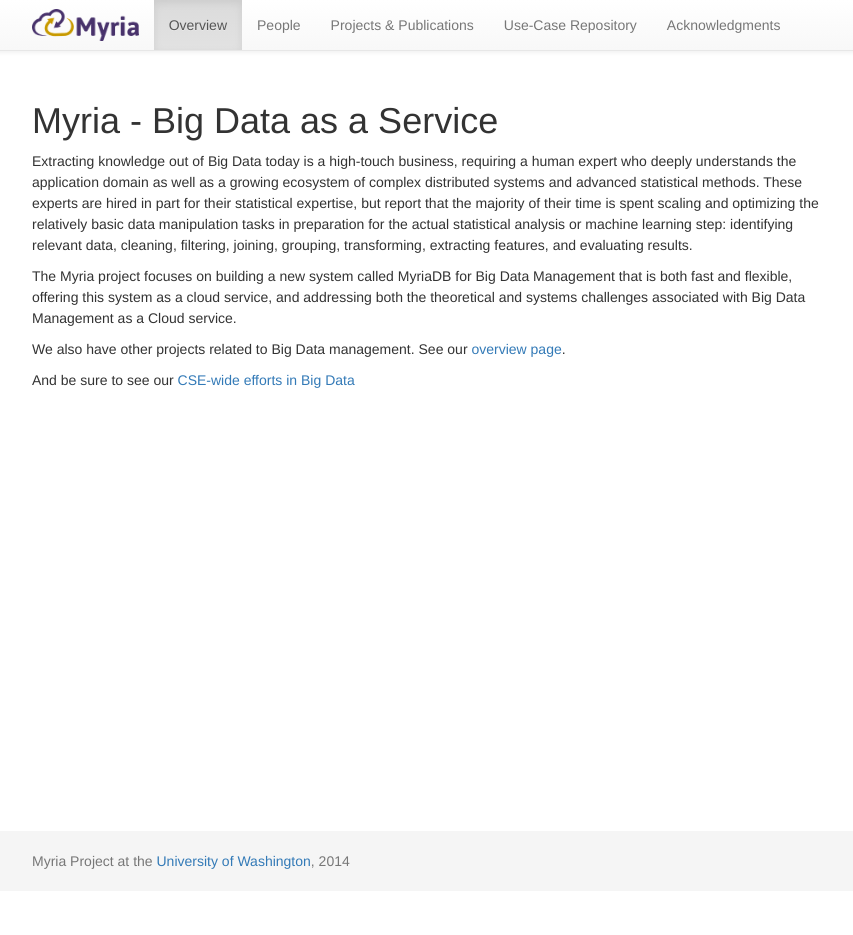
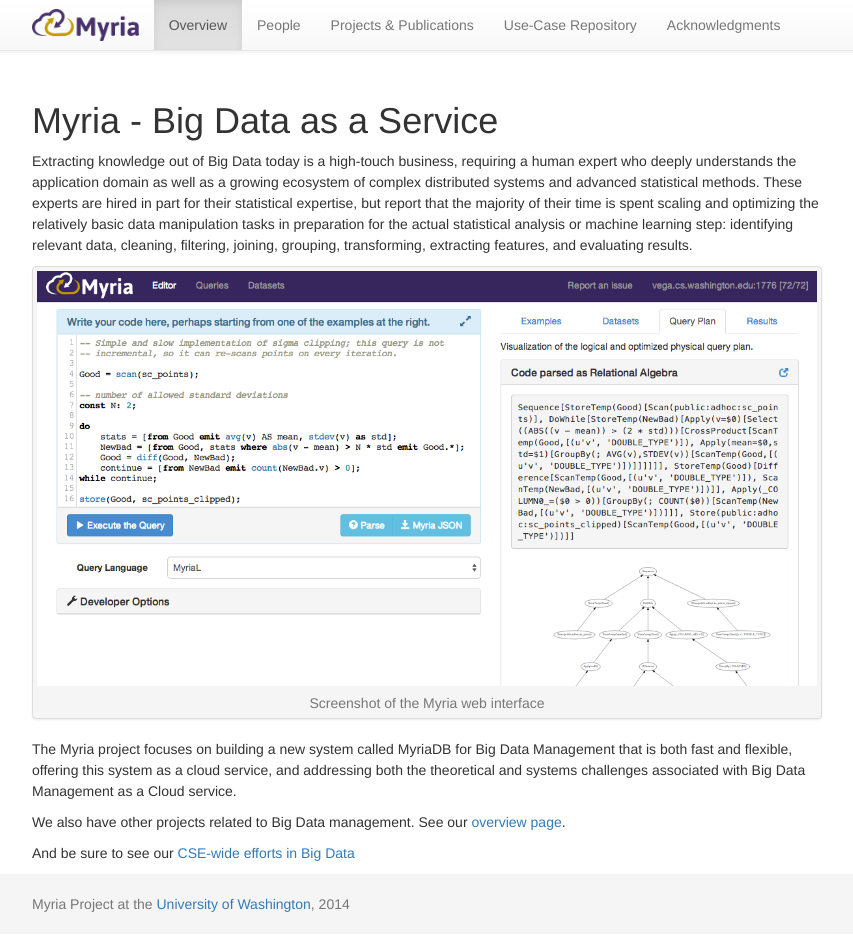
Before and after one commit to uwescience/myria-website, a Jekyll site: the page built from index.markdown, in a window 1280 px wide. Shown: the whole page, without its empty margins (213-1066 px from the left). Built offline with Jekyll 4.4.1, drawn with Linux system fonts in a browser that asks for light colours; nearby versions of some CDN libraries; Markdown is read by kramdown in place of the engine named in the settings; before the commit the page ends 900 px from its top, so only the background shows below that.

Commit message:
Add screenshot to main page

```diff
--- a/css/main.css
+++ b/css/main.css
@@ -44,3 +44,13 @@
   height: 60px;
   background-color: #f5f5f5;
 }
+
+.thumbnail.with-caption {
+  display: inline-block;
+  background: #f5f5f5;
+}
+
+.thumbnail.with-caption p {
+  margin: 0;
+  padding-top: 0.5em;
+}
--- a/index.markdown
+++ b/index.markdown
@@ -9,6 +9,11 @@
 
 Extracting knowledge out of Big Data today is a high-touch business,  requiring a human expert who deeply understands the application domain  as well as a growing ecosystem of complex distributed systems and  advanced statistical methods. These experts are hired in part for  their statistical expertise, but report that the majority of their time  is spent scaling and optimizing the relatively basic data manipulation  tasks in preparation for the actual statistical analysis or machine  learning step: identifying relevant data, cleaning, filtering, joining,  grouping, transforming, extracting features, and evaluating results.
 
+<div class="thumbnail with-caption">
+	<img src="images/web-interface-screenshot.png" class="img-responsive" alt="Screenshot of the Myria web interface">
+	<p class="text-center text-muted">Screenshot of the Myria web interface</p>
+</div>
+
 The Myria project focuses on building a new system called MyriaDB for Big Data Management  that is both fast and flexible, offering this system as a cloud service,  and addressing both the theoretical and systems challenges associated  with Big Data Management as a Cloud service.
 
 We also have other projects related to Big Data management. See our [overview page](https://www.cs.washington.edu/node/8749/).
```
Also changed, not shown: images/web-interface-screenshot.png (added).
